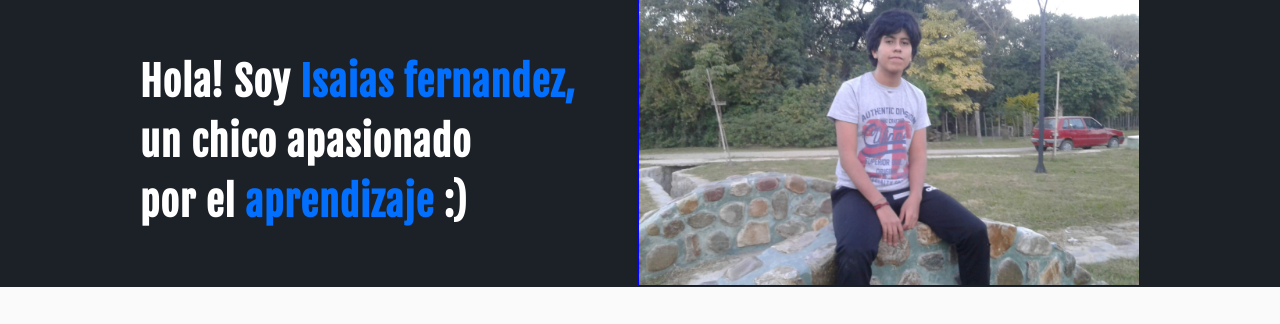
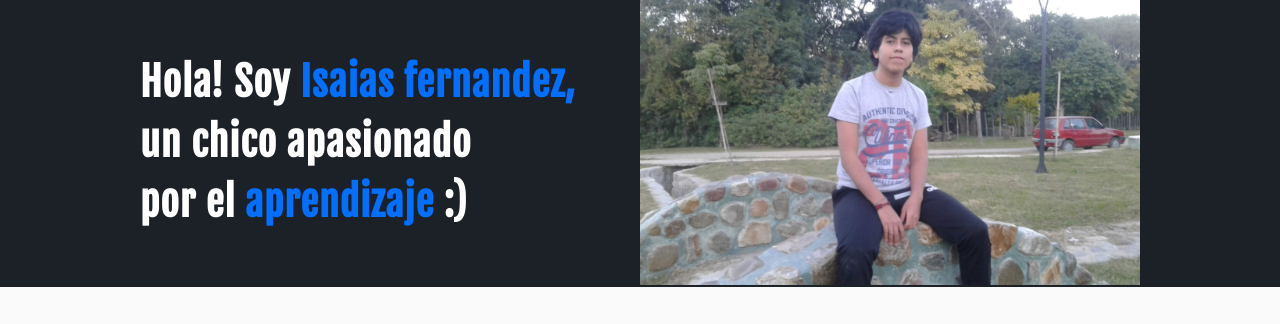
Before and after one commit to IsaiasFer/FirstWeb, a plain HTML site: page index.html in a window 1280 px wide. Shown: the part 73-397 px from the top of the page. Drawn offline with Linux system fonts and the light colour scheme.

Commit message:
ojala que ahora si funcione

```diff
--- a/css/diseño.css
+++ b/css/diseño.css
@@ -95,7 +95,6 @@ h2{
 .hero-image{
 	object-fit:cover;
 	height:290px;
-	border: 1px solid blue;
 }
 .portfolio{
 	background:#fafafa;
--- a/index.html
+++ b/index.html
@@ -34,7 +34,7 @@
 					Hola! Soy <strong>Isaias fernandez,</strong><br/>un chico apasionado<br/>por el <strong>aprendizaje</strong> :)
 				</h1>
 				<figure>
-					<img class="hero-image" src="isaias.jpg" width="500" alt="imagen principal del sitio">
+					<img class="hero-image" src="isaias.jpg" width="500" height="290" alt="imagen principal del sitio">
 				</figure>
 			</div>
 		</section>
```
